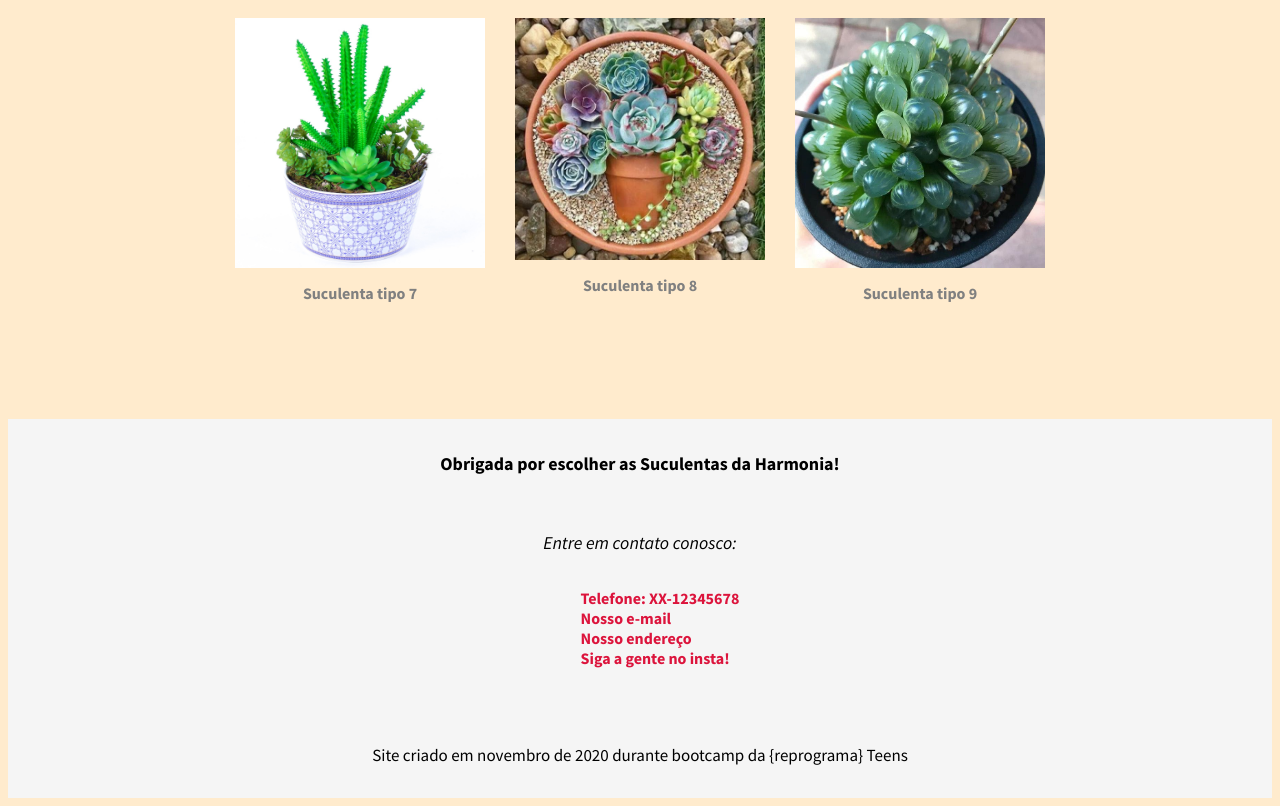
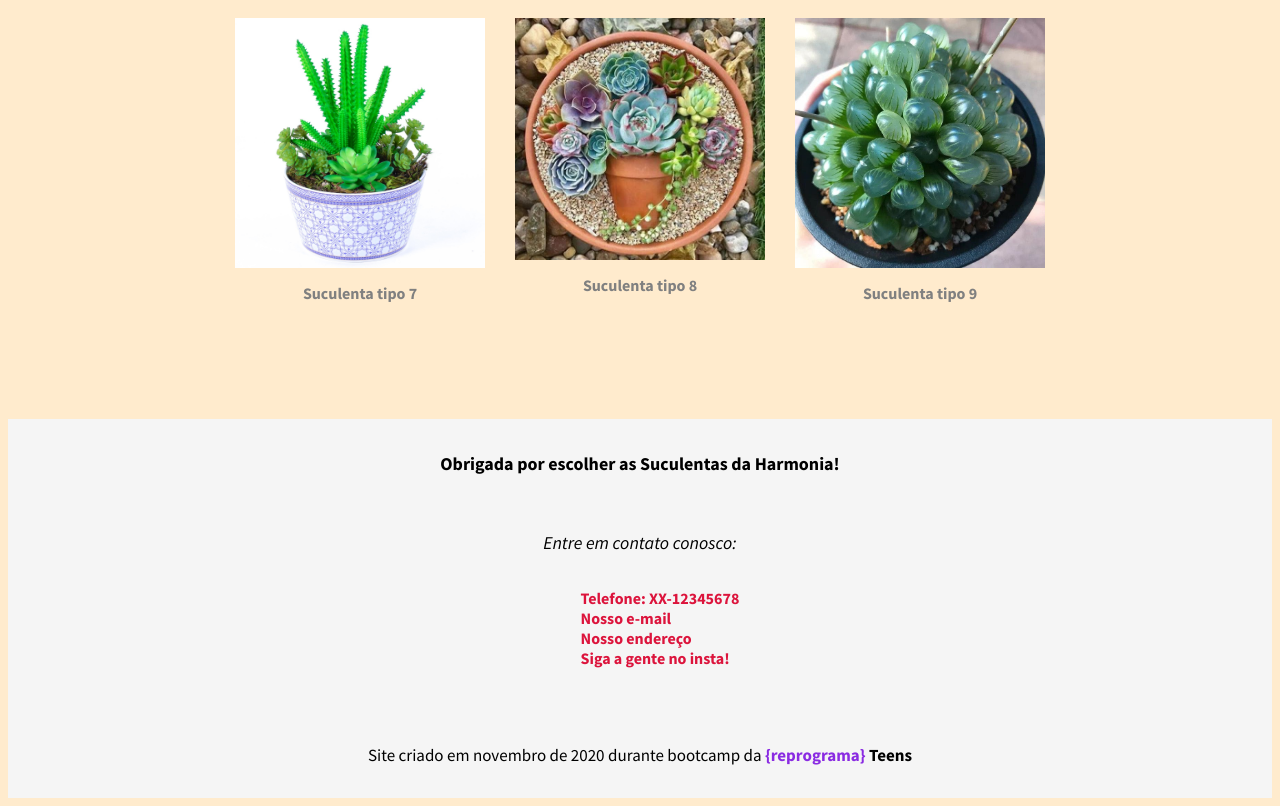
Before and after one commit to reprograma/Teens---resposividade, a plain HTML site: page index.html in a window 1280 px wide. Shown: the part 1306-2112 px from the top of the page. Drawn offline with Linux system fonts and the light colour scheme.

```diff
--- a/index.html
+++ b/index.html
@@ -141,7 +141,8 @@
       </div>
       </ul>
       <p class="footer__texto--ultimoParagrafo">
-        Site criado em novembro de 2020 durante bootcamp da {reprograma} Teens
+        Site criado em novembro de 2020 durante bootcamp da <span style="color: blueviolet; font-weight: bold;">{reprograma}</span>
+        <strong>Teens</strong>
       </p>
     </footer>
   </body>
```
